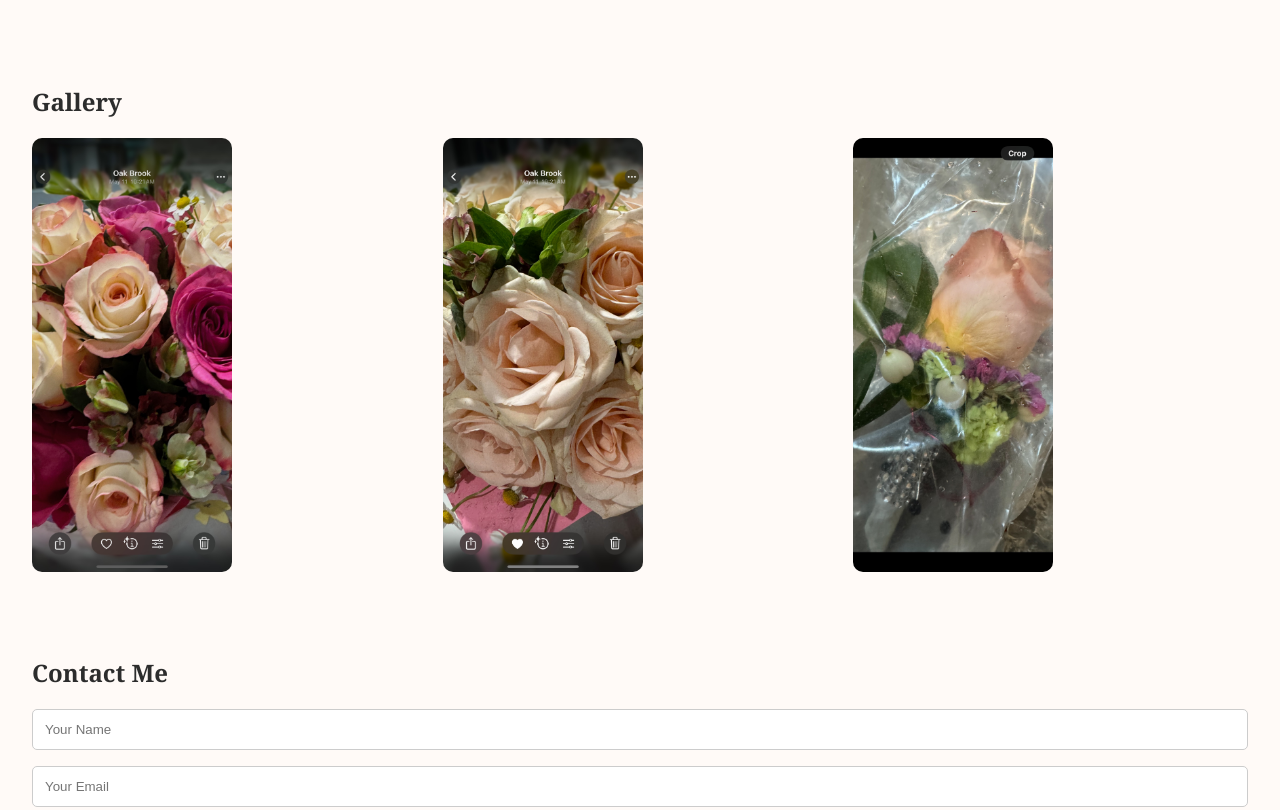
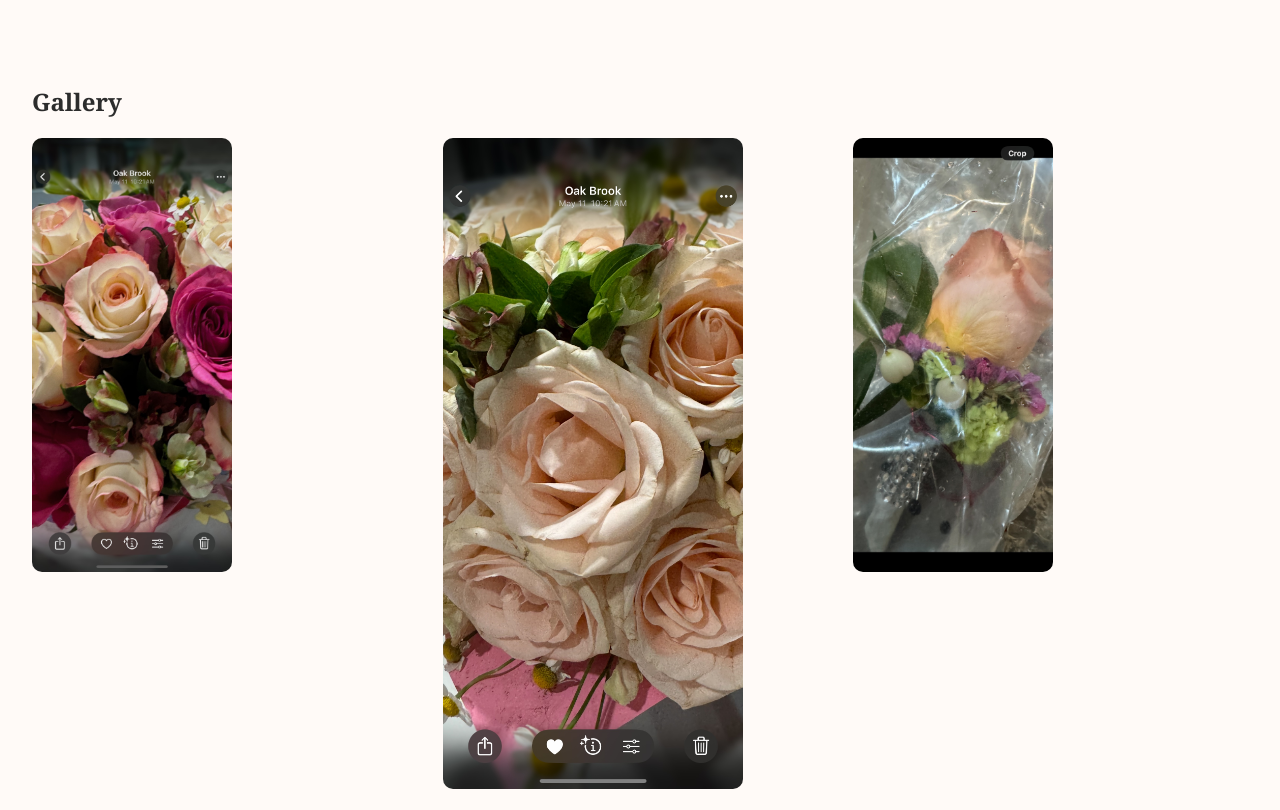
Before and after one commit to kbach124356/claudia-floral-site, a plain HTML site: page index.html in a window 1280 px wide. Shown: the part 520-1330 px from the top of the page. Drawn offline with Linux system fonts and the light colour scheme.

Commit message:
Update index.html

```diff
--- a/index.html
+++ b/index.html
@@ -30,7 +30,7 @@
     <h2>Gallery</h2>
     <div class="gallery-grid">
       <img src="flower1.jpg" alt="Bouquet 1" style="width: 200px; height: auto;" />
-      <img src="flower2.jpg" alt="Bouquet 2" style="width: 200px; height: auto;" />
+      <img src="flower2.jpg" alt="Bouquet 2" style="width: 300px; height: auto;" />
       <img src="flower3.jpg" alt="Bouquet 3" style="width: 200px; height: auto;"/>
     </div>
   </section>
```
